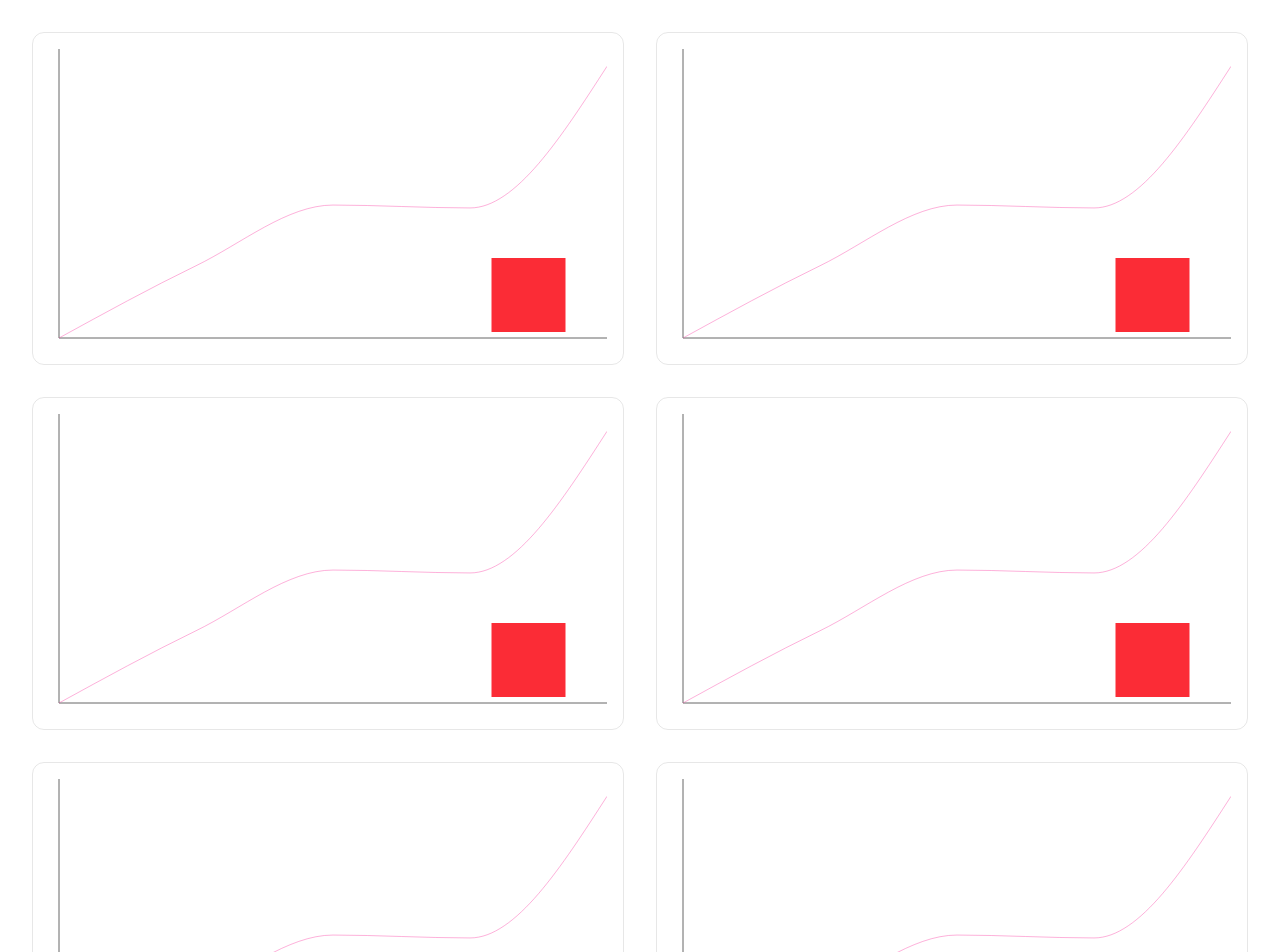
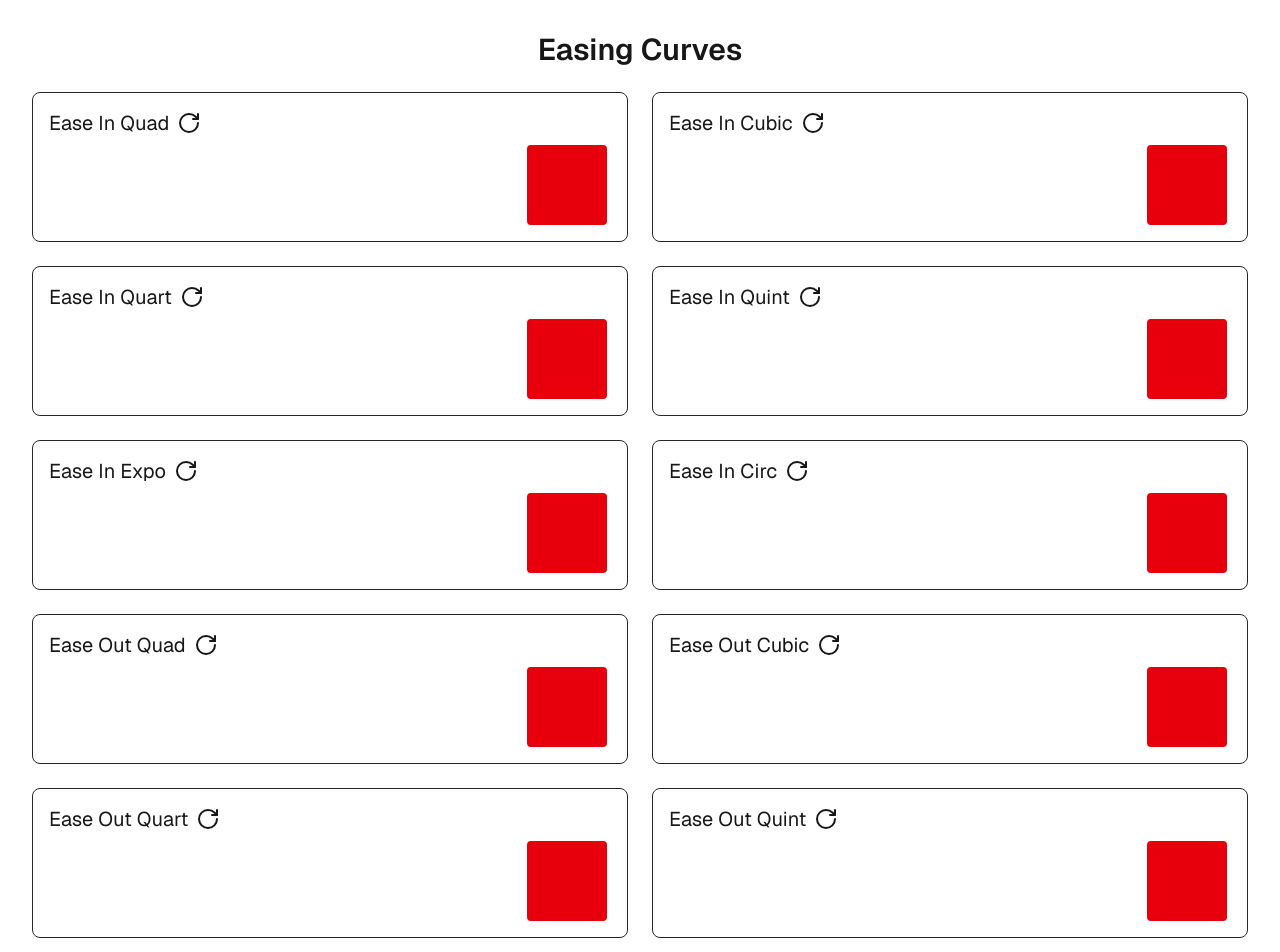
Before and after one commit to ofcljaved/dev-dump, a Next.js app: page /tools/easings in a window 1280 px wide. Shown: the top 952 px of the page. Built offline with nearby package versions, Linux system fonts and the light colour scheme.

Commit message:
feat: add easing curves tool to test it

```diff
--- a/src/app/tools/easings/page.tsx
+++ b/src/app/tools/easings/page.tsx
@@ -1,46 +1,62 @@
-'use client';
+"use client"
 
-import { motion } from 'motion/react';
-import { ResponsiveContainer, LineChart, Line, YAxis, XAxis } from 'recharts';
+import { motion, cubicBezier } from "motion/react"
+import { RotateCw } from "lucide-react";
+import { useForceRenderer } from "@/hooks/use-force-renderer";
+
+interface EasingCurve {
+  name: string;
+  easing: readonly [number, number, number, number];
+}
+const EASING_CURVES: EasingCurve[] = [
+  { name: "Ease In Quad", easing: [.55, .085, .68, .53] },
+  { name: "Ease In Cubic", easing: [.550, .055, .675, .19] },
+  { name: "Ease In Quart", easing: [.895, .03, .685, .22] },
+  { name: "Ease In Quint", easing: [.755, .05, .855, .06] },
+  { name: "Ease In Expo", easing: [.95, .05, .795, .035] },
+  { name: "Ease In Circ", easing: [.6, .04, .98, .335] },
+  { name: "Ease Out Quad", easing: [.25, .46, .45, .94] },
+  { name: "Ease Out Cubic", easing: [.215, .61, .355, 1] },
+  { name: "Ease Out Quart", easing: [.165, .84, .44, 1] },
+  { name: "Ease Out Quint", easing: [.23, 1, .32, 1] },
+  { name: "Ease Out Expo", easing: [.19, 1, .22, 1] },
+  { name: "Ease Out Circ", easing: [.075, .82, .165, 1] },
+  { name: "Ease In Out Quad", easing: [.455, .03, .515, .955] },
+  { name: "Ease In Out Cubic", easing: [.645, .045, .355, 1] },
+  { name: "Ease In Out Quart", easing: [.77, 0, .175, 1] },
+  { name: "Ease In Out Quint", easing: [.86, 0, .07, 1] },
+  { name: "Ease In Out Expo", easing: [1, 0, 0, 1] },
+  { name: "Ease In Out Circ", easing: [.785, .135, .15, .86] },
+] as const;
 
 export default function EasingPage() {
   return (
-    <main className="p-8 grid grid-cols-[repeat(auto-fill,minmax(450px,1fr))] gap-8 content-start">
-      {Array.from({ length: 10 }).map((_, i) => (
-        <div key={i} className="border border-current/10 rounded-xl aspect-video flex flex-col p-4 relative">
-          <ResponsiveContainer width="100%" height="100%">
-            <LineChart
-              width={600}
-              height={300}
-              data={[
-                { p: 0 },
-                { p: 0.25 },
-                { p: 0.46 },
-                { p: 0.45 },
-                { p: 0.94 },
-              ]}
-              margin={{
-                left: -50,
-                bottom: -20,
-              }}
-            >
-              <XAxis tick={false} />
-              <YAxis tick={false} />
-              <Line className='text-pink-400/50' dataKey="p" type="monotone" dot={false} stroke="currentColor" />
-            </LineChart>
-          </ResponsiveContainer>
-          <motion.div
-            initial={{ x: '25%' }}
-            animate={{ x: '600%' }}
-            transition={{
-              duration: 1,
-              delay: 1,
-              ease: [.25, .46, .45, .94],
-            }}
-            className="aspect-square w-1/8 bg-red-500 absolute bottom-8"
-          />
-        </div>
+    <main className="p-8 grid gap-6 grid-cols-2">
+      <h1 className="col-span-full text-3xl text-center font-semibold">Easing Curves</h1>
+      {EASING_CURVES.map((curve) => (
+        <AnimatedBox key={curve.name} easing={curve} />
       ))}
     </main>
   )
 }
+
+const AnimatedBox = ({ easing }: { easing: EasingCurve }) => {
+  const { key, forceRenderer } = useForceRenderer();
+  return (
+    <div className="rounded-lg border border-neutral-800 p-4 space-y-2">
+      <div className="flex gap-2">
+        <h2 className="text-xl">{easing.name}</h2>
+        <button onClick={forceRenderer}>
+          <RotateCw className="size-6" />
+        </button>
+      </div>
+      <motion.div
+        key={key}
+        initial={{ rotate: 0, left: '0%' }}
+        animate={{ rotate: 360, left: '85%' }}
+        transition={{ duration: 1, ease: cubicBezier(...easing.easing) }}
+        className="relative size-20 rounded bg-red-600"
+      />
+    </div>
+  )
+}
```
Also changed, not shown: 1 other file (tests, documents, lock files or other folders).
